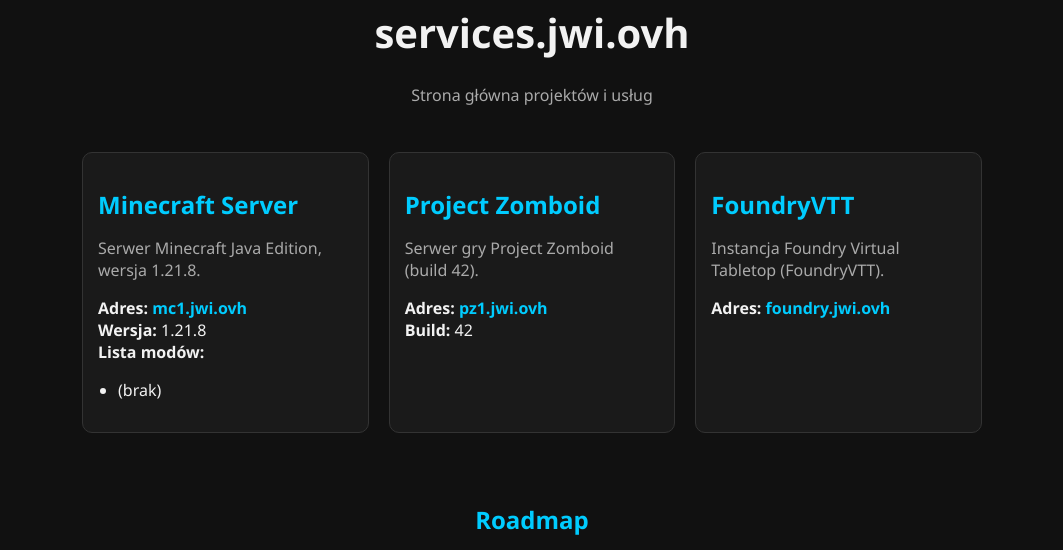
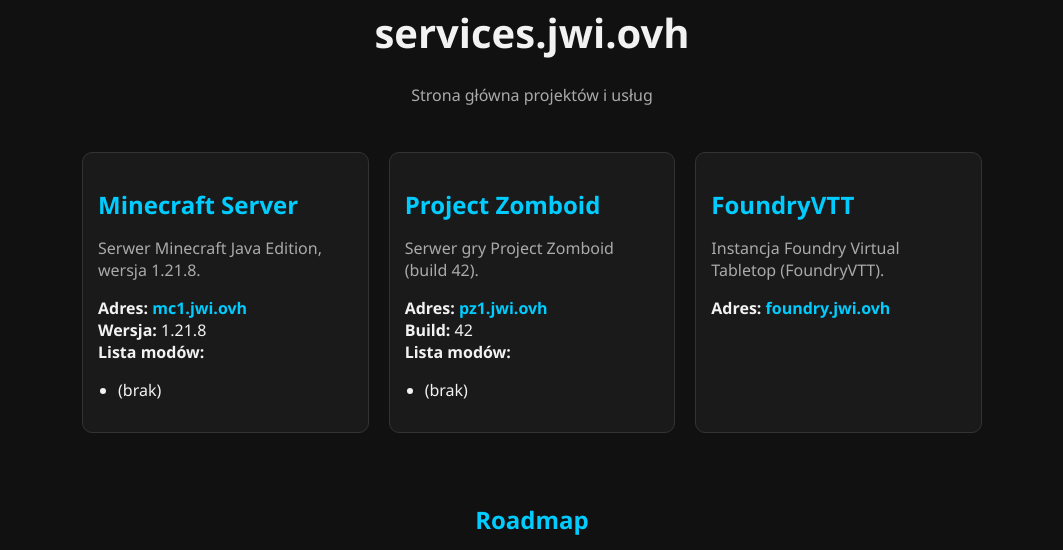
Before and after one commit to jedrzejwiatrak/jwi-landing, a plain HTML site: page index.html in a window 1280 px wide. Shown: the part 65-615 px from the top of the page, without its empty margins (108-1171 px from the left). Drawn offline with Linux system fonts and the light colour scheme.

Commit message:
update mods list

```diff
--- a/index.html
+++ b/index.html
@@ -139,7 +139,11 @@
       <p>Serwer gry Project Zomboid (build 42).</p>
       <div class="details">
         <strong>Adres:</strong> <a href="https://pz1.jwi.ovh" target="_blank">pz1.jwi.ovh</a><br>
-        <strong>Build:</strong> 42
+        <strong>Build:</strong> 42<br>
+        <strong>Lista modów:</strong>
+        <ul>
+          <li>(brak)</li>
+        </ul>
       </div>
     </div>
     <div class="project">
```
